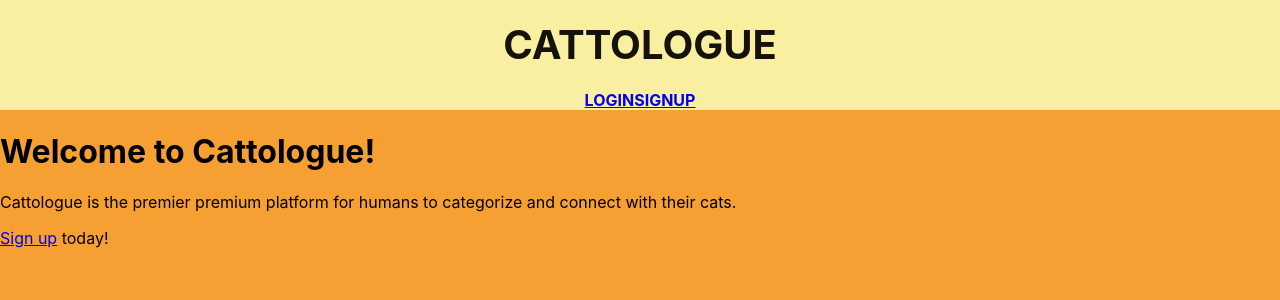
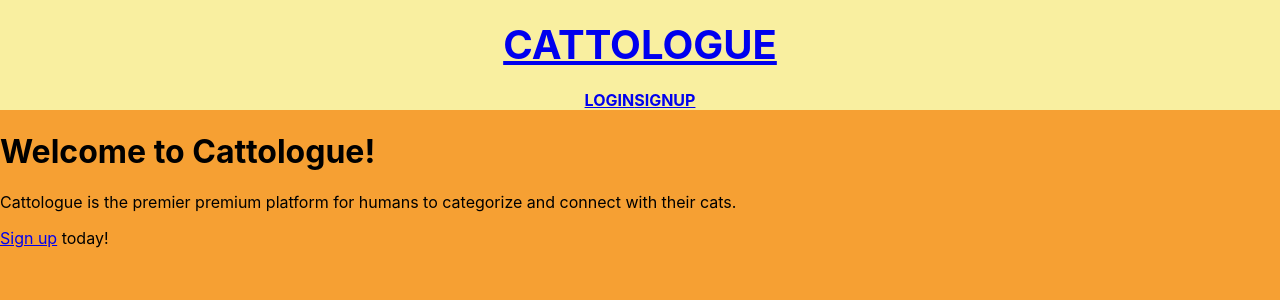
Before and after one commit to lcardoz/cattologue, a React (Create React App) app in the folder client/: page / in a window 1280 px wide. Shown: the top 300 px of the page. Built offline with nearby package versions, Linux system fonts and the light colour scheme.

Commit message:
Added home link to main title

```diff
--- a/client/src/components/NavBar.js
+++ b/client/src/components/NavBar.js
@@ -7,7 +7,9 @@ const NavBar = () => {
 
   return (
     <nav id="navbar">
-      <h1 id="nav-title">CATTOLOGUE</h1>
+      <Link to="/">
+        <h1 id="nav-title">CATTOLOGUE</h1>
+      </Link>
       {user ?
       <>
         <h4 id="nav-links">
```
